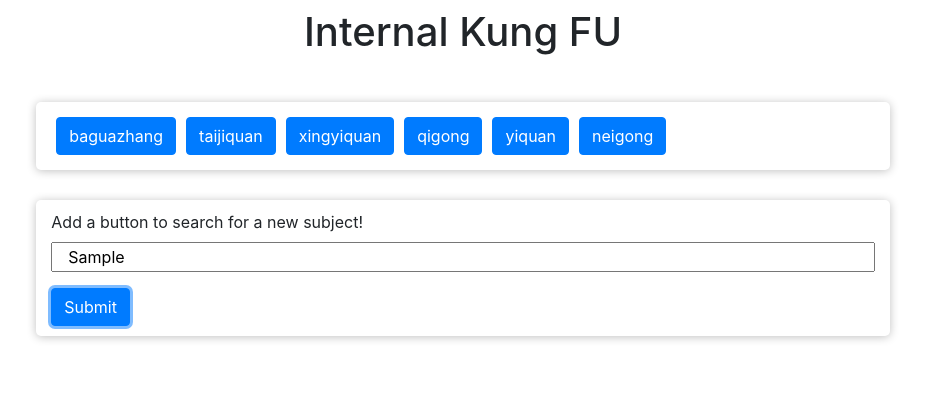
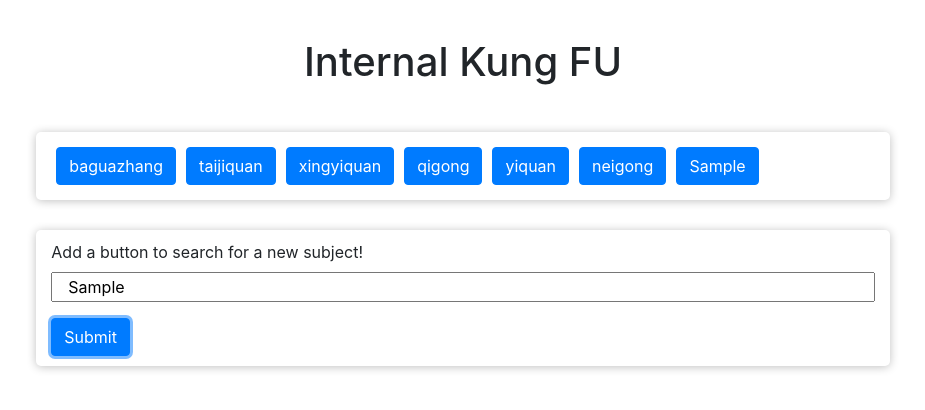
Before and after one commit to Momojunzi/GifTastic, a plain HTML site: page index.html in a window 1280 px wide. Both pictures are taken after typing "Sample" into the empty fields and a click on the button "Submit". Shown: the whole page, without its empty margins (177-1102 px from the left). Drawn offline with nearby package versions, Linux system fonts and the light colour scheme.

Commit message:
entering subject in search input adds a new button to button div

```diff
--- a/assets/css/style.css
+++ b/assets/css/style.css
@@ -5,6 +5,7 @@
 header {
 	padding-top: 10px;
 	padding-bottom: 10px;
+	margin-top: 30px;
 	margin-bottom: 30px;
 }
 
--- a/assets/javascript/app.js
+++ b/assets/javascript/app.js
@@ -1,6 +1,5 @@
 var page = {
 	topics: ["baguazhang", "taijiquan", "xingyiquan", "qigong", "yiquan", "neigong"],
-	newSubject: "",
 	drawButtons: function() {
 		for (var index=0; index<page.topics.length; index++) {
 			var subject = page.topics[index];
@@ -11,8 +10,11 @@ var page = {
 	createNewButton: function() {
 		$('#submitBtn').on('click', function(event) {
 			event.preventDefault();
-			page.newSubject = $('#newSubject').val();
-			console.log(page.newSubject);
+			var newSubject = $('#newSubject').val();
+			page.topics.push(newSubject);
+			var newButton = $('<button type="submit" class="btn btn-primary subjectButton" data-name=' + newSubject + ' id=' + newSubject + ' >' + newSubject + '</button>');
+			$('#button-div').append(newButton);
+			console.log(newSubject);
 		});
 	}
 
```
